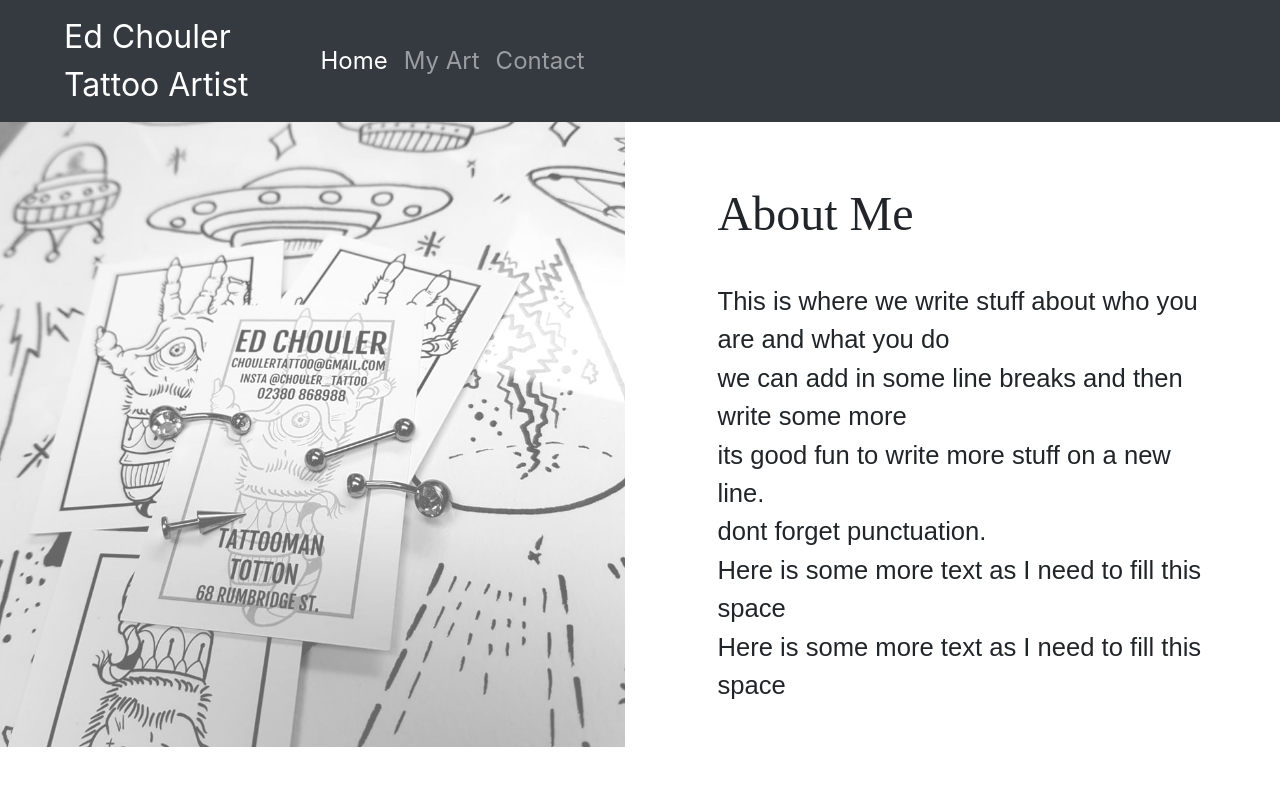
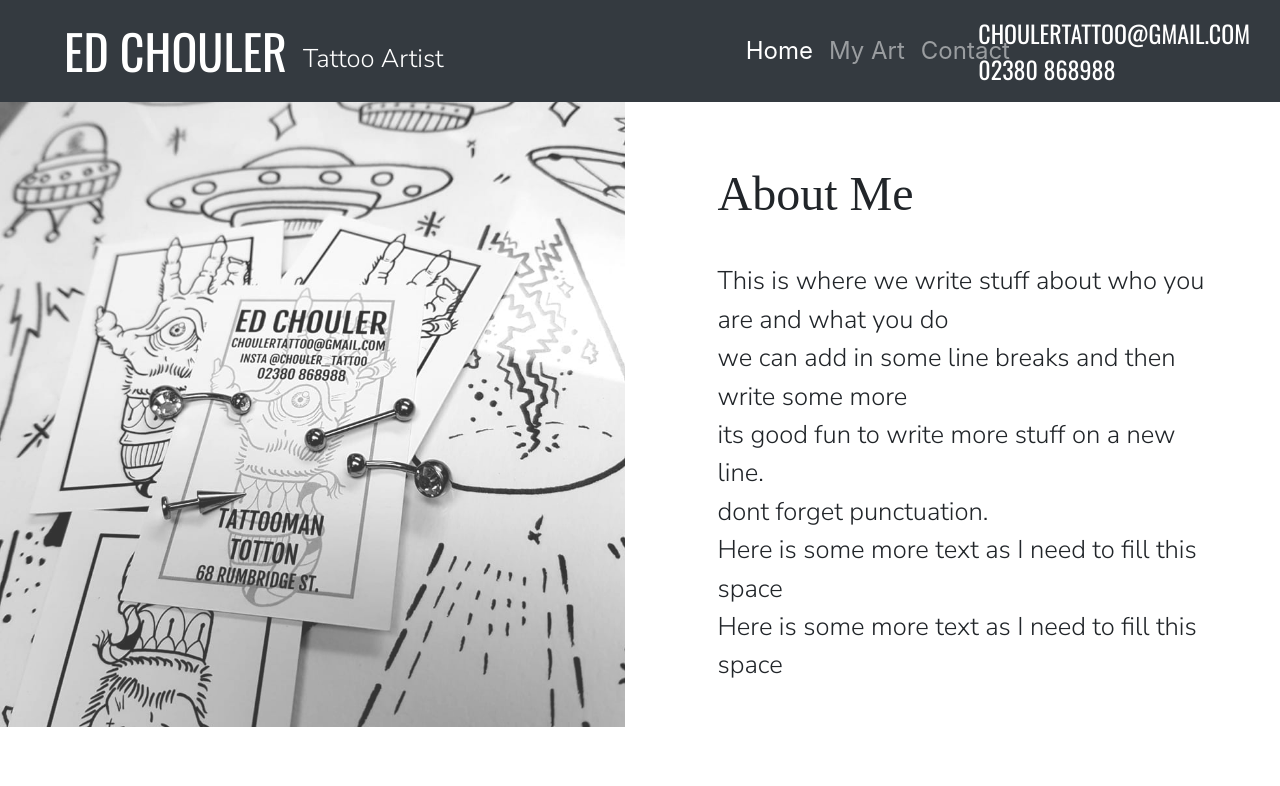
Before and after one commit to Cr4ig101/tattoo, a plain HTML site: page index.html in a window 1280 px wide. Drawn offline with nearby package versions, Linux system fonts and the light colour scheme; a web font is replaced by a local one.

Commit message:
change nav

```diff
--- a/css/styles.css
+++ b/css/styles.css
@@ -1,6 +1,16 @@
 .company-name a {
-  font-size: 2rem;
+  font-size: 3rem;
   padding-left: 3rem;
+  font-family: 'Oswald', sans-serif;
+}
+
+.navbar-brand-2 {
+  color: white;
+}
+
+.navbar-items {
+  margin-left: auto;
+  margin-right: auto;
 }
 
 .navbar-selections {
@@ -14,7 +24,7 @@
 }
 
 .intro-pic img {
-  opacity: 0.6;
+  opacity: 0.8;
   width: 100%;
   height: auto;
 }
@@ -23,6 +33,20 @@
  padding: 10% 10% 0;
  text-align: left;
 }
+
+.contact-navbar {
+  color: white;
+  position: absolute;
+  right: 30px;
+}
+
+.contact-navbar p {
+  padding: 0;
+  font-size: 1.5rem;
+  margin: 0;
+  font-family: 'Oswald', sans-serif;
+}
+
 
 p {
   padding-top: 2rem;
--- a/index.html
+++ b/index.html
@@ -8,6 +8,7 @@
   <link rel="icon" href="favicon.ico">
   <link href="https://fonts.googleapis.com/css2?family=Dancing+Script&display=swap" rel="stylesheet">
   <link href="https://fonts.googleapis.com/css2?family=Montserrat:ital,wght@1,500&display=swap" rel="stylesheet">
+  <link href="https://fonts.googleapis.com/css2?family=Headland+One&family=Nunito+Sans:wght@300&family=Oswald&family=Poppins:wght@500&display=swap" rel="stylesheet">
   <link rel="stylesheet" href="https://cdn.jsdelivr.net/npm/bootstrap@4.1.3/dist/css/bootstrap.min.css" integrity="sha384-MCw98/SFnGE8fJT3GXwEOngsV7Zt27NXFoaoApmYm81iuXoPkFOJwJ8ERdknLPMO" crossorigin="anonymous">
   <script src="https://code.jquery.com/jquery-3.3.1.slim.min.js" integrity="sha384-q8i/X+965DzO0rT7abK41JStQIAqVgRVzpbzo5smXKp4YfRvH+8abtTE1Pi6jizo" crossorigin="anonymous"></script>
   <script src="https://cdn.jsdelivr.net/npm/popper.js@1.14.3/dist/umd/popper.min.js" integrity="sha384-ZMP7rVo3mIykV+2+9J3UJ46jBk0WLaUAdn689aCwoqbBJiSnjAK/l8WvCWPIPm49" crossorigin="anonymous"></script>
@@ -18,17 +19,24 @@
 
   <nav class="navbar navbar-expand-lg navbar-dark bg-dark">
    <div class="company-name">
-    <a class="navbar-brand" href="#">Ed Chouler<br>Tattoo Artist</a>
+    <a class="navbar-brand" href="#">ED CHOULER</a>
+   </div>
+   <div class="navbar-brand-2">
+     <p>Tattoo Artist</p>
    </div>
     <button class="navbar-toggler" type="button" data-toggle="collapse" data-target="#navbarNavAltMarkup" aria-controls="navbarNavAltMarkup" aria-expanded="false" aria-label="Toggle navigation">
       <span class="navbar-toggler-icon"></span>
     </button>
     <div class="collapse navbar-collapse navbar-selections" id="navbarNavAltMarkup">
-      <div class="navbar-nav">
+      <div class="navbar-nav navbar-items">
         <a class="nav-item nav-link active" href="#">Home <span class="sr-only">(current)</span></a>
         <a class="nav-item nav-link" href="#">My Art</a>
         <a class="nav-item nav-link" href="#">Contact</a>
       </div>
+    </div>
+    <div class="contact-navbar">
+     <p>CHOULERTATTOO@GMAIL.COM</p>
+     <p>02380 868988</p>
     </div>
   </nav>
 
```
